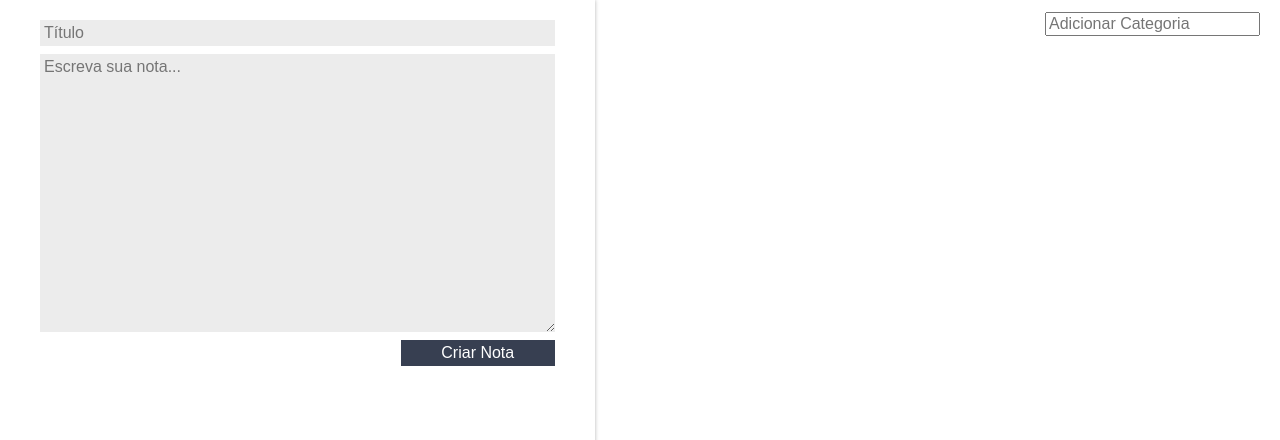
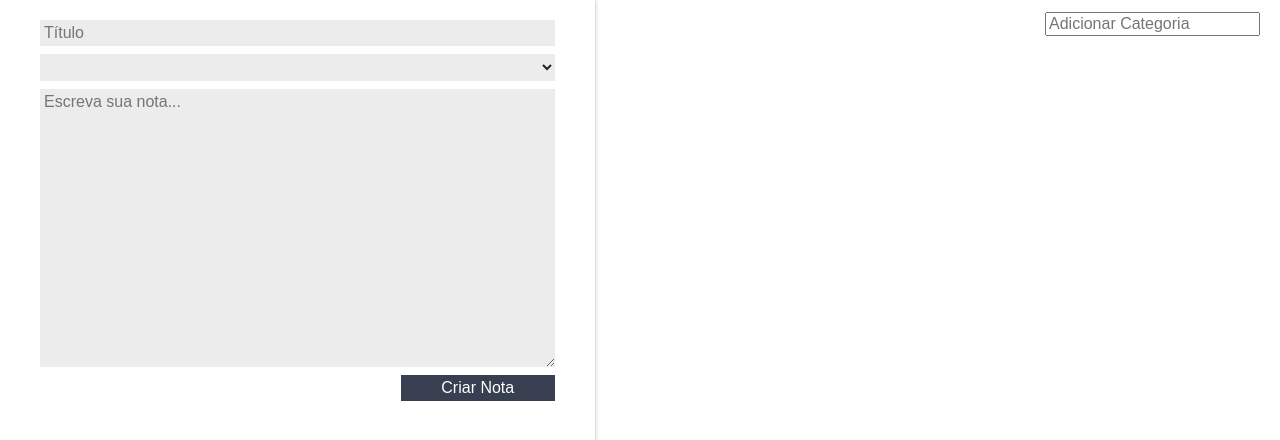
Before and after one commit to Dibimo/Curso-React, a React (Create React App) app in the folder ceep/: page / in a window 1280 px wide. Shown: the top 440 px of the page. Built offline with nearby package versions, Linux system fonts and the light colour scheme.

Commit message:
Select com categorias dinamicas adicionado ao formulário

```diff
--- a/ceep/src/App.js
+++ b/ceep/src/App.js
@@ -47,7 +47,10 @@ class App extends Component {
   render(){
     return (
       <section className="conteudo">
-        <Formulario criarNota={this.criarNota.bind(this)}/>
+        <Formulario
+        criarNota={this.criarNota.bind(this)}
+        categorias = {this.state.categorias}
+        />
         <main className="conteudo-principal">
           <ListaDeCategorias
           adicionarCategoria={this.adicionarCategoria.bind(this)}
--- a/ceep/src/components/Formulario/Formulario.jsx
+++ b/ceep/src/components/Formulario/Formulario.jsx
@@ -1,24 +1,23 @@
-import React, { Component } from 'react';
-import "./estilo.css"
+import React, { Component } from "react";
+import "./estilo.css";
 class Formulario extends Component {
-
-    constructor(props){
+  constructor(props) {
     super(props);
-        this.titulo="";
-        this.texto="";
+    this.titulo = "";
+    this.texto = "";
   }
 
-    _handlerMudancaTitulo(evento){
+  _handlerMudancaTitulo(evento) {
     evento.stopPropagation();
-        this.titulo = (evento.target.value);
+    this.titulo = evento.target.value;
   }
 
-    _handlerMudancaTexto(evento){
+  _handlerMudancaTexto(evento) {
     evento.stopPropagation();
-        this.texto = (evento.target.value);
+    this.texto = evento.target.value;
   }
 
-    _criarNota(evento){
+  _criarNota(evento) {
     evento.preventDefault();
     evento.stopPropagation();
 
@@ -27,15 +26,22 @@ class Formulario extends Component {
 
   render() {
     return (
-            <form className="form-cadastro "
-                onSubmit={this._criarNota.bind(this)}
-            >
+      <form className="form-cadastro " onSubmit={this._criarNota.bind(this)}>
         <input
           type="text"
           placeholder="Título"
           className="form-cadastro_input"
           onChange={this._handlerMudancaTitulo.bind(this)}
         />
+        <select className="form-cadastro_input">
+          {this.props.categorias.map((categoria, index) => {
+            return (
+              <option key={index} value={categoria.toLowerCase()}>
+                {categoria}
+              </option>
+            );
+          })}
+        </select>
         <textarea
           rows={15}
           placeholder="Escreva sua nota..."
--- a/ceep/src/components/ListaDeCategorias/ListaDeCategorias.jsx
+++ b/ceep/src/components/ListaDeCategorias/ListaDeCategorias.jsx
@@ -3,8 +3,9 @@ import './estilo.css'
 class ListaDeCategorias extends Component {
   _handleEventoInput(e){
     if(e.key === "Enter"){
-      var valorCategoria = e.target.value
-      this.props.adicionarCategoria(valorCategoria)
+      var valorCategoria = e.target.value;
+      this.props.adicionarCategoria(valorCategoria);
+      e.target.value = "";
     }
   }
   render() {
```
Lines whose indentation alone changed are shown as unchanged.
